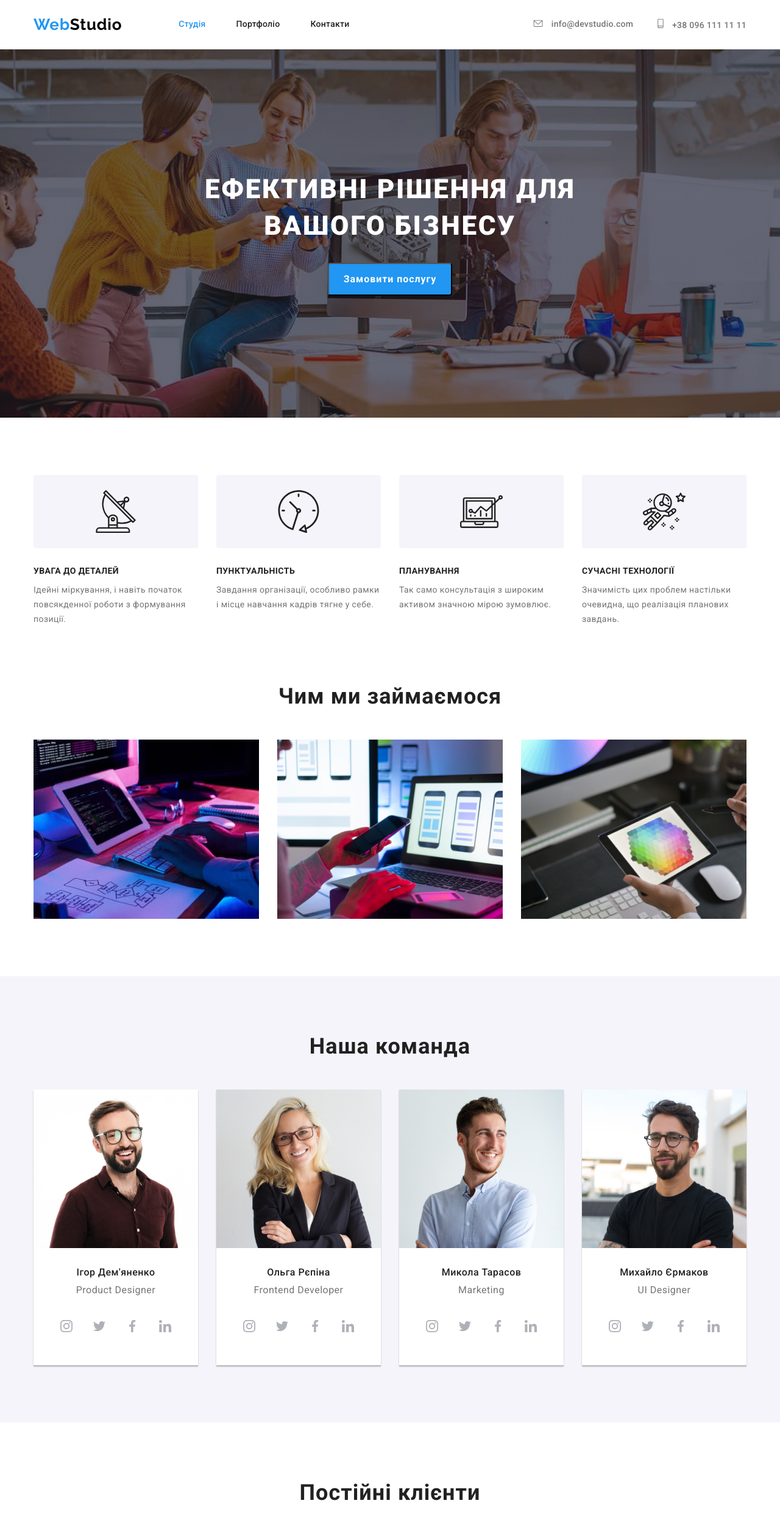
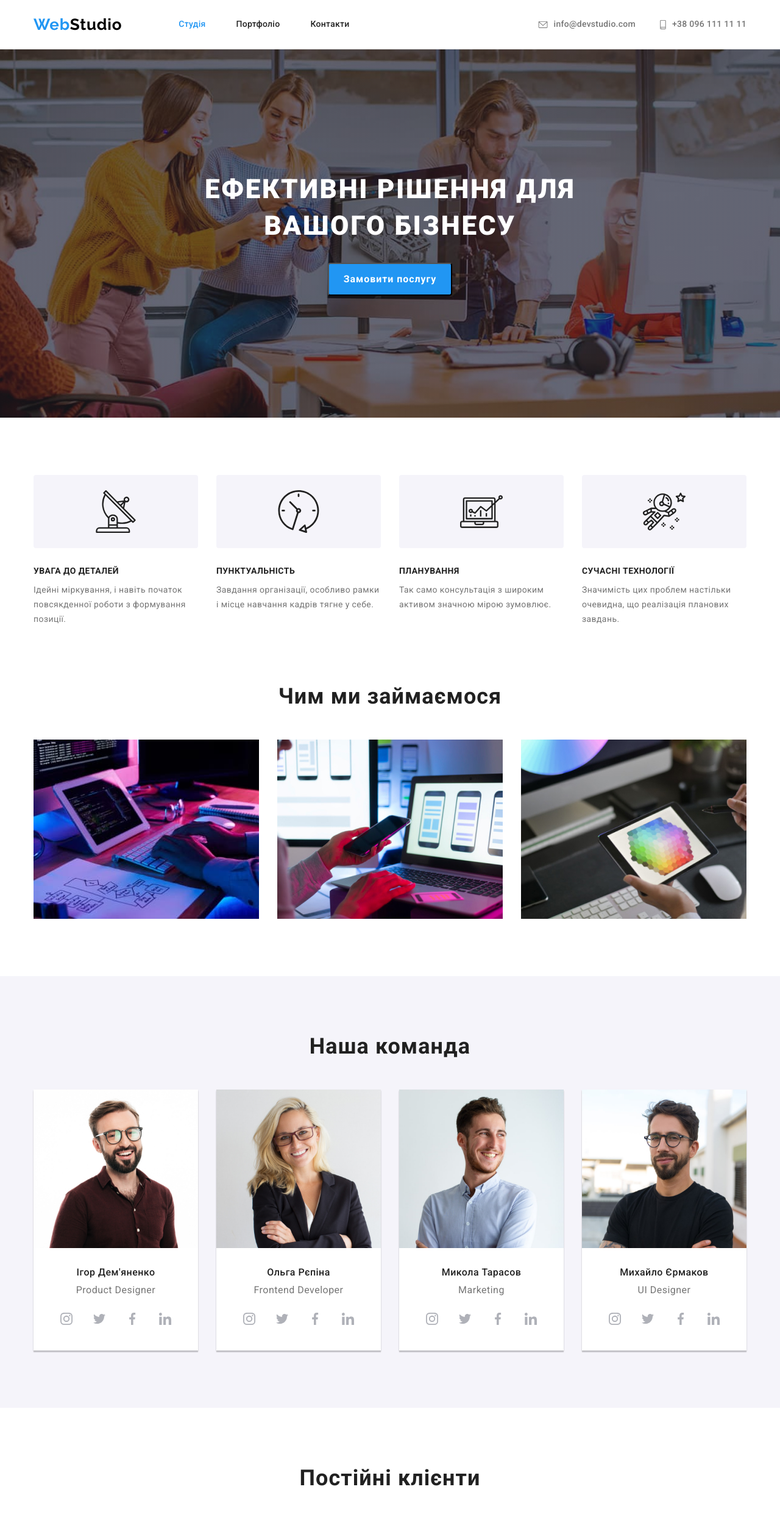
Before and after one commit to Oleksiy-Pastushenko/goit-markup-hw-04, a plain HTML site: page index.html in a window 1280 px wide. Shown: the top 2493 px of the page at 61% size. Drawn offline with nearby package versions, Linux system fonts and the light colour scheme.

Commit message:
Correction_1
Made corrections to the header, benefits section, and team section

```diff
--- a/css/styles.css
+++ b/css/styles.css
@@ -99,6 +99,7 @@ nav {
 
 .contacts-icon {
     margin-right: 10px;
+    align-self: center;
     fill: currentColor;
 }
 
@@ -112,10 +113,11 @@ nav {
     line-height: 1.14;
     letter-spacing: 0.02em;
     color: var(--maincolor);
-}
+    }
 .contacts-link{
     padding-top: 32px;
     padding-bottom: 32px;
+    display: flex;
 }
 .contacts-link:active,
 .contacts-link:hover,
@@ -252,7 +254,7 @@ nav {
 }
 .comand-info {
     padding-top: 30px;
-    padding-bottom: 42px;
+    padding-bottom: 30px;
 }
 .comand-name {
     font-style: normal;
@@ -264,7 +266,7 @@ nav {
     margin-bottom: 10px;
 }
 .comand-text {
-    margin-bottom: 28px;
+    margin-bottom: 16px;
     font-size: 16px;
     line-height: 1.19;
     letter-spacing: 0.03em;
```
Also changed, not shown: images/icons/clock-1.svg, images/sprite.svg.
